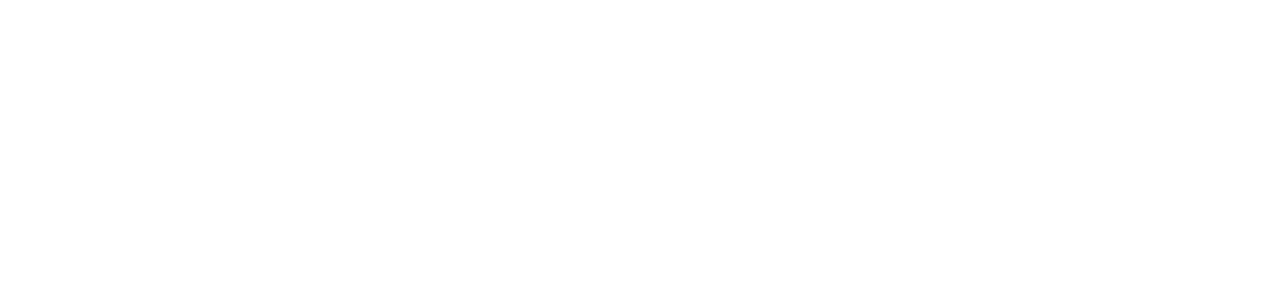
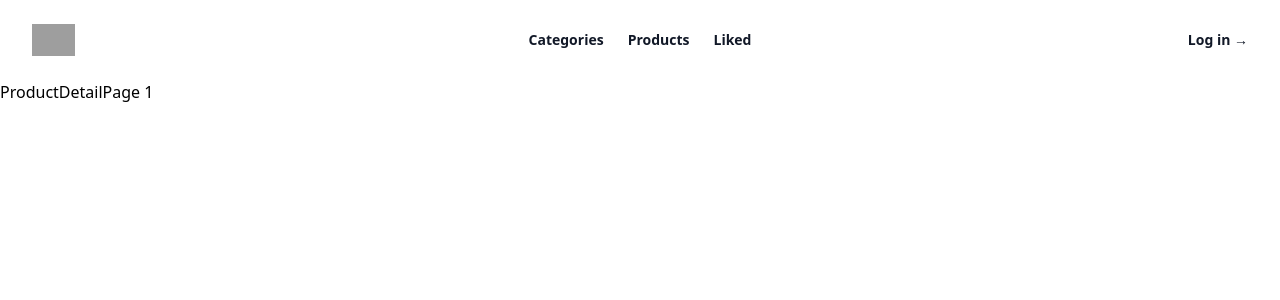
Before and after one commit to vanhoa690/hoadv_typescript, a React (Vite) app: page /products/1 in a window 1280 px wide. Before the commit this address had no page. Shown: the top 300 px of the page. Built offline with nearby package versions, Linux system fonts and the light colour scheme; grey boxes are pictures that could not be loaded.

Commit message:
add Layout

```diff
--- a/src/App.tsx
+++ b/src/App.tsx
@@ -2,14 +2,19 @@ import { BrowserRouter, Routes, Route } from 'react-router-dom';
 import HomePage from './pages/HomePage';
 import LoginPage from './pages/LoginPage';
 import ProfilePage from './pages/ProfilePage';
+import ProductDetailPage from './pages/ProductDetailPage';
+import Layout from './components/elements/Layout';
 
 function App() {
   return (
     <BrowserRouter>
       <Routes>
+        <Route path="/" element={<Layout />}>
+          <Route path="/profile" element={<ProfilePage />} />
+          <Route path="/products/:productId" element={<ProductDetailPage />} />
+          <Route path="/" element={<HomePage />} />
+        </Route>
         <Route path="/login" element={<LoginPage />} />
-        <Route path="/profile" element={<ProfilePage />} />
-        <Route path="/" element={<HomePage />} />
       </Routes>
     </BrowserRouter>
   );
--- a/src/components/elements/Header.tsx
+++ b/src/components/elements/Header.tsx
@@ -1,3 +1,5 @@
+import { Link } from 'react-router-dom';
+
 export const Header = () => {
   return (
     <header className="bg-white">
@@ -5,14 +7,14 @@ export const Header = () => {
         className="mx-auto flex max-w-7xl items-center justify-between p-6 lg:px-8"
         aria-label="Global">
         <div className="flex lg:flex-1">
-          <a href="#" className="-m-1.5 p-1.5">
+          <Link to="/" className="-m-1.5 p-1.5">
             <span className="sr-only">Your Company</span>
             <img
               className="h-8 w-auto"
               src="https://tailwindui.com/img/logos/mark.svg?color=indigo&shade=600"
               alt=""
             />
-          </a>
+          </Link>
         </div>
         <div className="flex gap-6">
           <a href="#" className="text-sm font-semibold leading-6 text-gray-900">
--- /dev/null
+++ b/src/components/elements/Layout.tsx
@@ -0,0 +1,13 @@
+import { Outlet } from 'react-router-dom';
+import { Header } from './Header';
+
+export default function Layout() {
+  return (
+    <>
+      <Header />
+      <main>
+        <Outlet />
+      </main>
+    </>
+  );
+}
--- a/src/pages/HomePage.tsx
+++ b/src/pages/HomePage.tsx
@@ -1,8 +1,10 @@
 import axios from 'axios';
 import { useEffect, useState } from 'react';
-import { Header } from '../components/elements/Header';
+// import { Header } from '../components/elements/Header';
+import { Link } from 'react-router-dom';
 
 type Product = {
+  id: number
   title: string;
   image: string;
   price: number;
@@ -21,7 +23,7 @@ const HomePage = () => {
 
   return (
     <div>
-      <Header />
+      {/* <Header /> */}
 
     <div className="container mx-auto py-4 text-center">
       <h1 className="mb-4 text-4xl font-extrabold leading-none tracking-tight text-gray-900 md:text-5xl lg:text-6xl dark:text-white">
@@ -31,13 +33,13 @@ const HomePage = () => {
         {productList.map((product, index) => (
           <div key={index}>
             <div className="w-full max-w-sm bg-white border border-gray-200 rounded-lg shadow dark:bg-gray-800 dark:border-gray-700">
-              <a href="#">
+              <Link to={`/products/${product.id}`}>
                 <img
                   className="p-8 rounded-t-lg h-96 object-contain mx-auto"
                   src={product.image}
                   alt="product image"
                 />
-              </a>
+              </Link>
               <div className="px-5 pb-5">
                 <a href="#">
                   <h5 className="h-24 text-xl font-semibold tracking-tight text-gray-900 dark:text-white">
--- /dev/null
+++ b/src/pages/ProductDetailPage.tsx
@@ -0,0 +1,8 @@
+import { useParams } from 'react-router-dom';
+
+const ProductDetailPage = () => {
+  const { productId } = useParams();
+  return <div>ProductDetailPage {productId}</div>;
+};
+
+export default ProductDetailPage;
```
